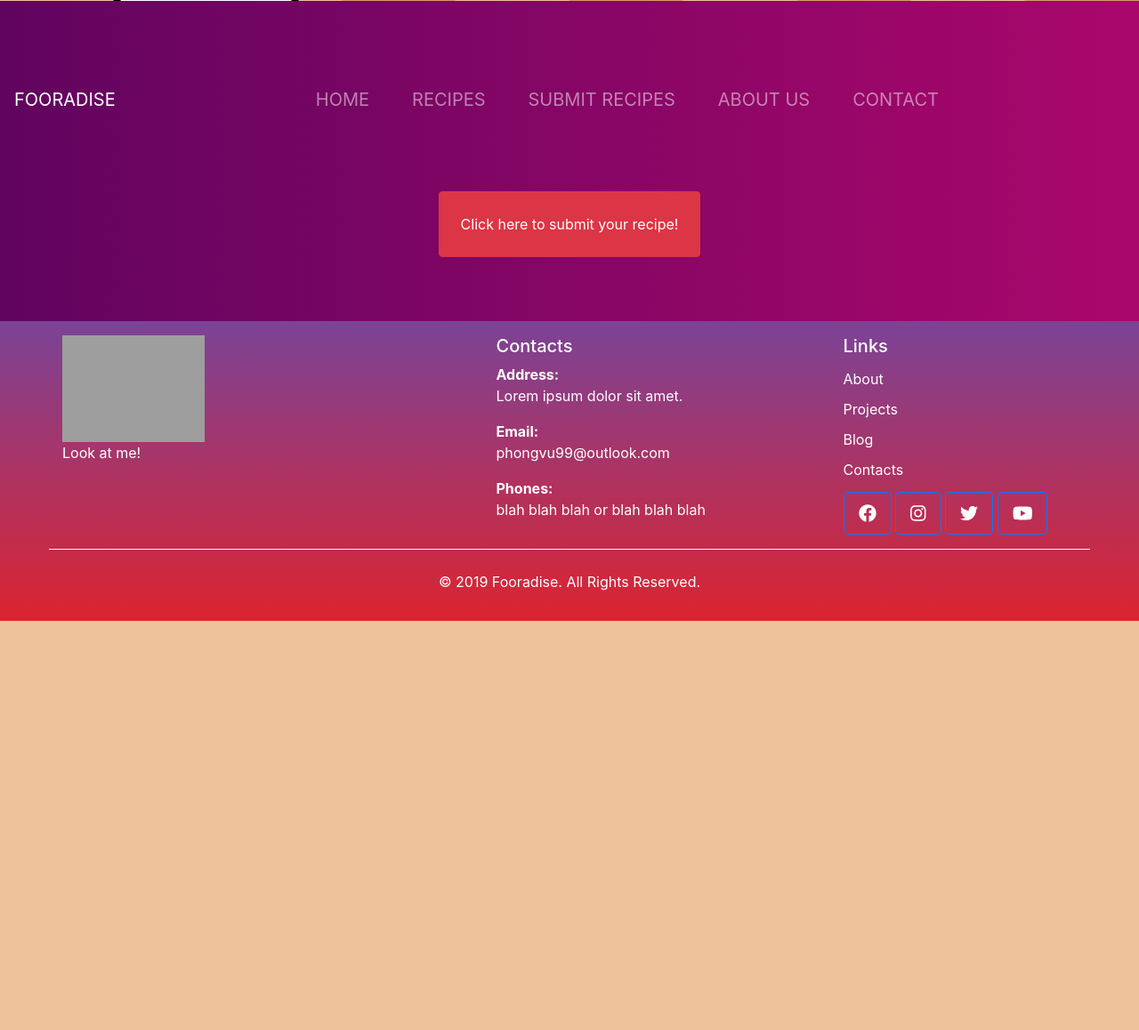
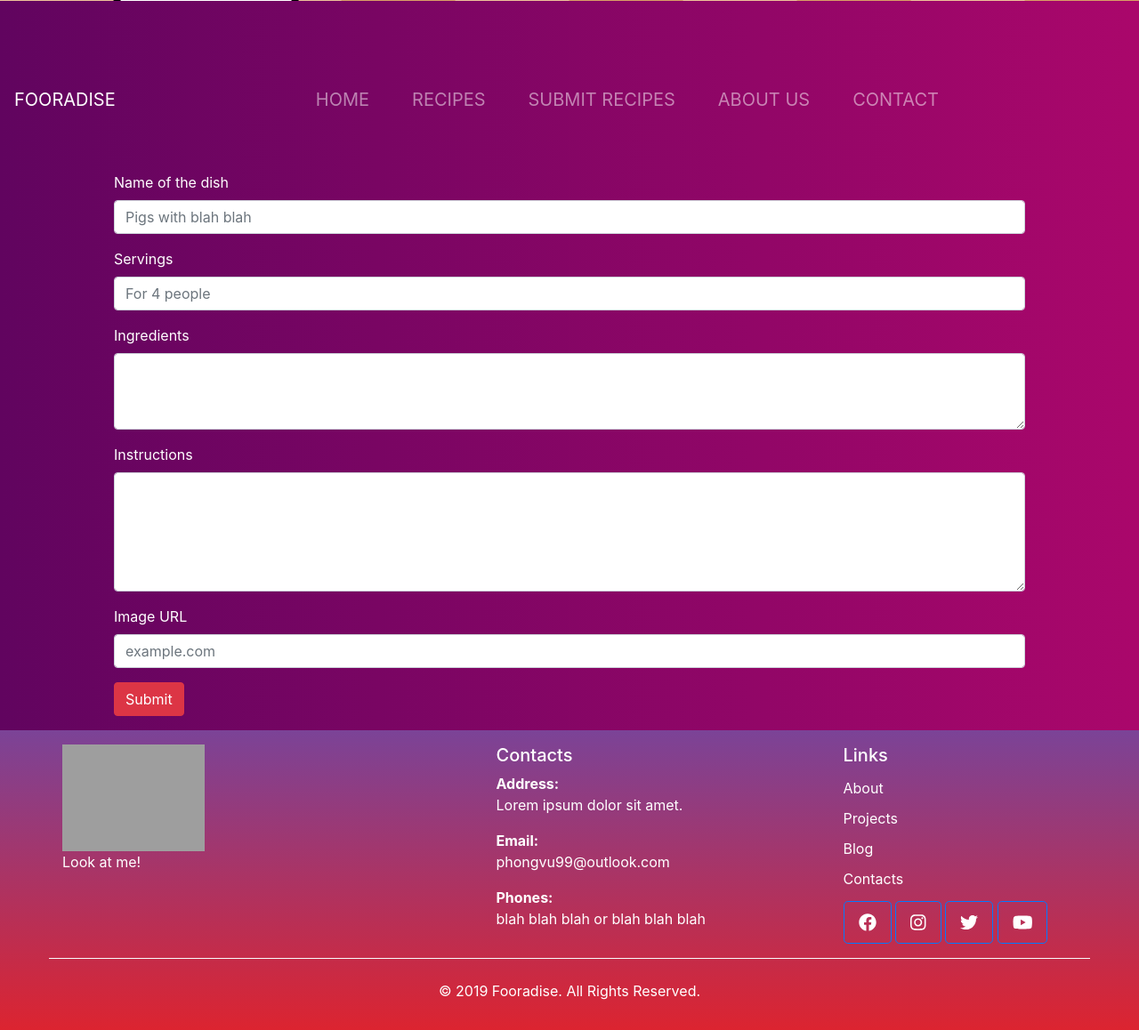
Before and after one commit to phongvu99/fooradise, a Python web app: template flask/templates/submitRecipes.html in a window 1280 px wide. Shown: the part 799-1957 px from the top of the page at 89% size. Before the commit the page ends 1497 px from the top, so only its background shows below. Run offline with Jinja, Linux system fonts and the light colour scheme; the template is opened without the code that fills it, so the values that code supplies are empty; some libraries are stand-ins or nearby versions; grey boxes are pictures that could not be loaded.

Commit message:
finished submit recipe function. good luck Phong

```diff
--- a/flask/templates/submitRecipes.html
+++ b/flask/templates/submitRecipes.html
@@ -10,11 +10,10 @@
   <link rel="stylesheet" href="{{ url_for('static', filename = 'css/submitRecipes') }}">
   <link rel="stylesheet" href="{{ url_for('static', filename = 'css/footer.css') }}">
   <link rel="stylesheet" href="{{ url_for('static', filename = 'bootstrap-4.3.1-dist/css/bootstrap.min.css') }}">
-    <script defer src="https://use.fontawesome.com/releases/v5.8.1/js/all.js"
-        integrity="sha384-g5uSoOSBd7KkhAMlnQILrecXvzst9TdC09/VM+pjDTCM+1il8RHz5fKANTFFb+gQ"
-        crossorigin="anonymous"></script>
+  <script defer src="https://use.fontawesome.com/releases/v5.8.1/js/all.js" integrity="sha384-g5uSoOSBd7KkhAMlnQILrecXvzst9TdC09/VM+pjDTCM+1il8RHz5fKANTFFb+gQ" crossorigin="anonymous"></script>
   <script src="{{ url_for('static', filename = 'jquery/jquery-3.4.0.slim.min.js') }}"></script>
   <script src="{{ url_for('static', filename = 'bootstrap-4.3.1-dist/js/bootstrap.bundle.min.js') }}"></script>
+  <link rel="stylesheet" href="https://stackpath.bootstrapcdn.com/bootstrap/4.3.1/css/bootstrap.min.css" integrity="sha384-ggOyR0iXCbMQv3Xipma34MD+dH/1fQ784/j6cY/iJTQUOhcWr7x9JvoRxT2MZw1T" crossorigin="anonymous">
   <title>SubmitRecipes-Fooradise</title>
 </head>
 
@@ -27,8 +26,7 @@
   <nav class="navbar navbar-expand-lg navbar-dark sticky-top py-0" id="sticky_navbar">
     <a class="navbar-brand" href="#">FOORADISE</a>
     <!-- Navbar toggler button -->
-        <button class="navbar-toggler" type="button" data-toggle="collapse" data-target="#navbarSupportedContent"
-            aria-controls="navbarSupportedContent" aria-expanded="false" aria-label="Toggle navigation">
+    <button class="navbar-toggler" type="button" data-toggle="collapse" data-target="#navbarSupportedContent" aria-controls="navbarSupportedContent" aria-expanded="false" aria-label="Toggle navigation">
       <span class="navbar-toggler-icon"></span>
     </button>
     <div class="collapse navbar-collapse" id="navbarSupportedContent">
@@ -39,8 +37,7 @@
                     for more informations: https://stackoverflow.com/questions/19758598/what-is-sr-only-in-bootstrap-3-->
         </li>
         <li class="nav-item">
-                    <a class="nav-link" href="{{ url_for('recipes') }}">RECIPES<span
-                            class="sr-only">(recipes)</span></a>
+          <a class="nav-link" href="{{ url_for('recipes') }}">RECIPES<span class="sr-only">(recipes)</span></a>
         </li>
         <li class="nav-item">
           <a class="nav-link" href="{{ url_for('submitRecipes') }}">
@@ -57,15 +54,44 @@
     </div>
   </nav>
   <!-- Button trigger modal -->
-    <div class="d-flex justify-content-center align-items-center m-5 p-4">
+
+  <div style =" margin-left:10%; margin-right: 10%; margin-top:50px">
+    <form action="{{ url_for('submit') }}" method="post">
+  <div class="form-group">
+    <label for="exampleFormControlInput1" style="color:white">Name of the dish</label>
+    <input type="text" class="form-control"  placeholder="Pigs with blah blah" name = "name">
+  </div>
+  <div class="form-group">
+    <label for="exampleFormControlSelect1" style="color:white">Servings</label>
+    <input type="text" class="form-control"  placeholder="For 4 people" name = "yields">
+  </div>
+  <div class="form-group">
+    <label for="exampleFormControlSelect2" style="color:white">Ingredients</label>
+    <textarea class="form-control" rows="3" name = "ingredients"></textarea>
+  </div>
+  <div class="form-group">
+    <label for="exampleFormControlTextarea1" style="color:white">Instructions</label>
+    <textarea class="form-control" rows="5" name = "steps"></textarea>
+  </div>
+  <div class="form-group">
+    <label for="exampleFormControlSelect1" style="color:white">Image URL</label>
+    <input type="text" class="form-control"  placeholder="example.com" name = "url">
+  </div>
+  <div class="form-group">
+  <button type="submit" class ="btn btn-danger" >Submit</button>
+  </div>
+</form>
+  </div>
+
+  <!-- <div class="d-flex justify-content-center align-items-center m-5 p-4">
     <button type="button" class="btn btn-danger p-4" data-toggle="modal" data-target="#submitModal">
       Click here to submit your recipe!
     </button>
   </div>
 
-    <!-- Modal -->
-    <div class="modal fade" id="submitModal" tabindex="-1" role="dialog" aria-labelledby="modalLabel"
-        aria-hidden="true">
+  <! Modal -->
+  <!-- <form  action="{{ url_for('submit') }}" method="post">
+    <div class="modal fade" id="submitModal" tabindex="-1" role="dialog" aria-labelledby="modalLabel" aria-hidden="true">
       <div class="modal-dialog modal-dialog-centered" role="document">
         <div class="modal-content">
           <div class="modal-header">
@@ -80,11 +106,11 @@
                 <div class="form-row">
                   <div class="form-group col-md-6">
                     <label for="inputFName">First Name</label>
-                                    <input type="email" class="form-control" id="inputFName" placeholder="John">
+                    <input type="text" class="form-control" id="inputFName" placeholder="John" name = "fisrt_name">
                   </div>
                   <div class="form-group col-md-6">
                     <label for="inputLName">Last Name</label>
-                                    <input type="password" class="form-control" id="inputLName" placeholder="Doe">
+                    <input type="text" class="form-control" id="inputLName" placeholder="Doe" name = "last_name">
                   </div>
                 </div>
                 <div class="form-row">
@@ -100,26 +126,29 @@
                   </div>
                   <div class="form-group col-md-6">
                     <label for="steps">Servings</label>
-                                    <select id="steps" class="form-control">
-                                        <option selected>1</option>
-                                        <option>2</option>
-                                        <option>3</option>
-                                        <option>4</option>
-                                        <option>More than 4</option>
+                    <select id="steps" class="form-control" name "yields">
+                      <option selected value="1">1</option>
+                      <option value= "2">2</option>
+                      <option value="3">3</option>
+                      <option value= "4">4</option>
+                      <option value = "More than 4">More than 4</option>
                     </select>
                   </div>
                 </div>
                 <div class="form-row">
                   <div class="form-group col-md-12">
+                    <textarea class="form-control" name="ingredients" id="ingredients" cols="10" rows="5" placeholder="Ingredients"></textarea>
+                  </div>
+                </div>
+                <div class="form-row">
+                  <div class="form-group col-md-12">
                     <label for="instructions">Instructions</label>
-                                    <textarea class="form-control" name="instructions" id="instructions" cols="30"
-                                        rows="10" placeholder="This is how you make a classic lasagna!"></textarea>
+                    <textarea class="form-control" name="instructions" id="instructions" cols="30" rows="10" placeholder="This is how you make a classic lasagna!"></textarea>
                   </div>
                 </div>
                 <div class="form-row">
                   <div class="form-group col-md-6">
-                                    <label for="uploadImage">Image</label>
-                                    <input type="file" class="form-control-file" id="uploadImage">
+                    <input type="text" class="form-control" id="uploadImage" placeholder="Image URL"name= "url">
                   </div>
                 </div>
               </form>
@@ -127,19 +156,20 @@
           </div>
           <div class="modal-footer">
             <button type="button" class="btn btn-secondary" data-dismiss="modal">Close</button>
-                    <button type="button" class="btn btn-outline-primary" data-dismiss="modal">Submit!</button>
+            <input type="submit" name="submit" value="Submit" class="btn btn-outline-primary">
           </div>
         </div>
       </div>
     </div>
+  </form> -->
+
   <footer class="footer-classic text-white p-3">
     <div class="container p-0">
       <div class="row">
         <div class="col-md-4 col-lg-5">
           <div class="pr-xl-4">
             <a href="#">
-                            <img src="{{ url_for('static', filename = 'images/tasty.jpg') }}" alt="logo" width="160"
-                                height="auto">
+              <img src="{{ url_for('static', filename = 'images/tasty.jpg') }}" alt="logo" width="160" height="auto">
             </a>
             <p>Look at me!</p>
           </div>
@@ -168,14 +198,10 @@
             <li><a href="#">Blog</a></li>
             <li><a href="#">Contacts</a></li>
             <div class="mt-2" id="social-icons">
-                            <a href="https://www.facebook.com/" type="button" class="btn btn-outline-primary btn-lg"><i
-                                    class="fab fa-facebook"></i></a>
-                            <a href="https://www.instagram.com/" type="button" class="btn btn-outline-primary btn-lg"><i
-                                    class="fab fa-instagram"></i></a>
-                            <a href="https://twitter.com/" type="button" class="btn btn-outline-primary btn-lg"><i
-                                    class="fab fa-twitter"></i></a>
-                            <a href="https://www.youtube.com/" type="button" class="btn btn-outline-primary btn-lg"><i
-                                    class="fab fa-youtube"></i></a>
+              <a href="https://www.facebook.com/" type="button" class="btn btn-outline-primary btn-lg"><i class="fab fa-facebook"></i></a>
+              <a href="https://www.instagram.com/" type="button" class="btn btn-outline-primary btn-lg"><i class="fab fa-instagram"></i></a>
+              <a href="https://twitter.com/" type="button" class="btn btn-outline-primary btn-lg"><i class="fab fa-twitter"></i></a>
+              <a href="https://www.youtube.com/" type="button" class="btn btn-outline-primary btn-lg"><i class="fab fa-youtube"></i></a>
             </div>
           </ul>
         </div>
@@ -188,7 +214,9 @@
   </footer>
   <script>
     // When the user scrolls the page, execute myFunction
-        window.onscroll = function () { myFunction() };
+    window.onscroll = function() {
+      myFunction()
+    };
 
     // Get the navbar
     var navbar = document.getElementById("sticky_navbar");
@@ -203,7 +231,8 @@
       } else {
         navbar.classList.remove("bg-nav");
       }
-        } </script>
+    }
+  </script>
 </body>
 
 </html>
```
Also changed, not shown: flask/application.py (+12 -2 lines). Lines whose indentation alone changed are shown as unchanged.
